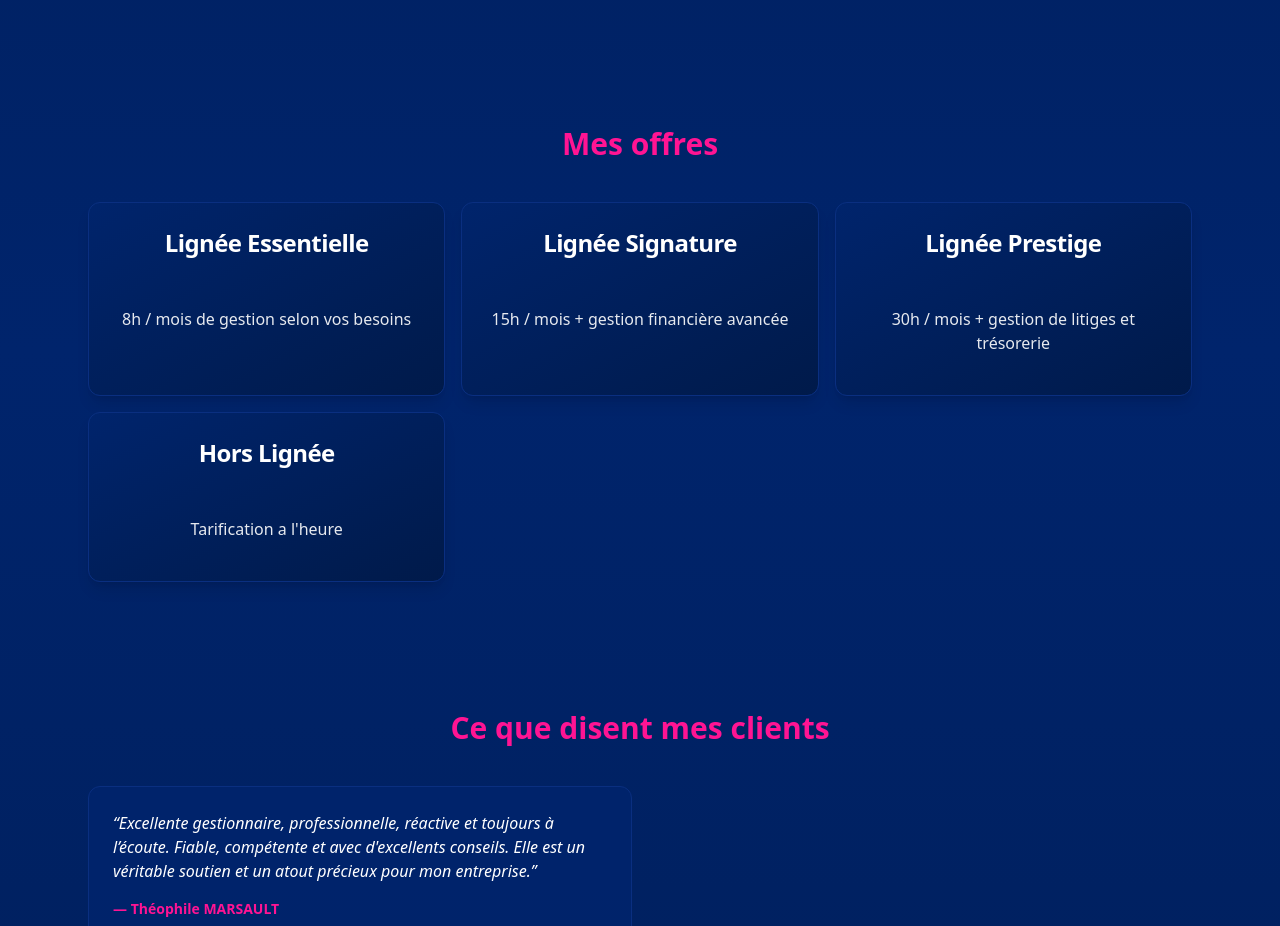
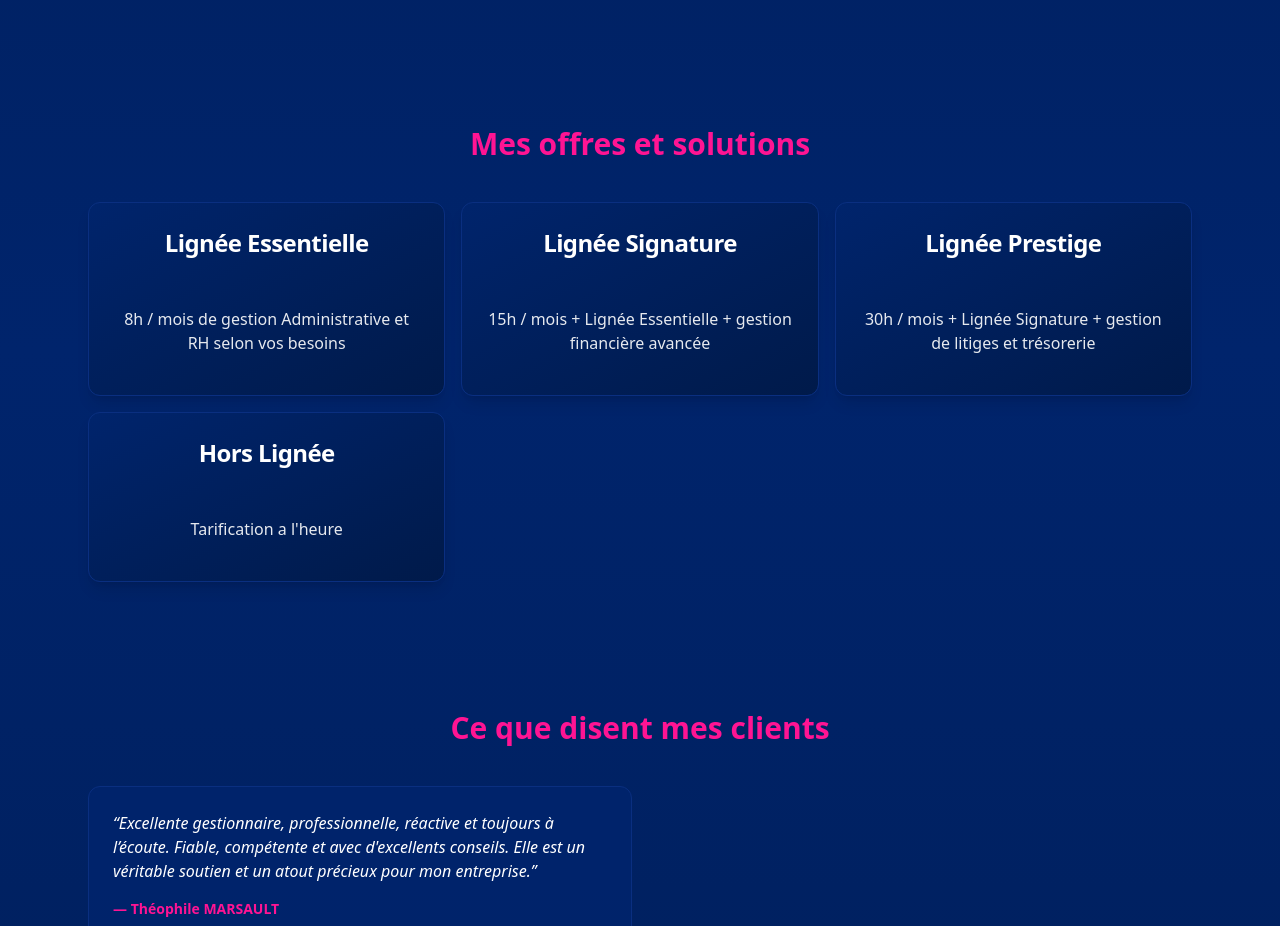
Before and after one commit to azadrius/OCSite, a Next.js app: page / in a window 1280 px wide. Shown: the part 1464-2390 px from the top of the page. Built offline with nearby package versions, Linux system fonts and the light colour scheme.

Commit message:
Retour Oceane Lignées

```diff
--- a/pages/index.js
+++ b/pages/index.js
@@ -24,9 +24,9 @@ const DATA = {
     { icon: Users, text: "Isolement professionnel" },
   ],
   offers: [
-    { name: "Lignée Essentielle", price: "", desc: "8h / mois de gestion selon vos besoins" },
-    { name: "Lignée Signature", price: "", desc: "15h / mois + gestion financière avancée" },
-    { name: "Lignée Prestige", price: "", desc: "30h / mois + gestion de litiges et trésorerie" },
+    { name: "Lignée Essentielle", price: "", desc: "8h / mois de gestion Administrative et RH selon vos besoins" },
+    { name: "Lignée Signature", price: "", desc: "15h / mois + Lignée Essentielle + gestion financière avancée" },
+    { name: "Lignée Prestige", price: "", desc: "30h / mois + Lignée Signature + gestion de litiges et trésorerie" },
     { name: "Hors Lignée", price: "", desc: "Tarification a l'heure" },
   ],
   gestions: [
@@ -181,7 +181,7 @@ const Problems = ({ items }) => (
 
 const Offers = ({ items }) => (
   <section id="offres" className="px-3 sm:px-6 py-10 sm:py-16 max-w-6xl mx-auto">
-    <h2 className="text-2xl sm:text-3xl font-bold text-[#FF1493] text-center mb-6 sm:mb-10">Mes offres</h2>
+    <h2 className="text-2xl sm:text-3xl font-bold text-[#FF1493] text-center mb-6 sm:mb-10">Mes offres et solutions</h2>
     <div className="grid grid-cols-1 sm:grid-cols-2 lg:grid-cols-3 gap-4">
       {items.map((offer, i) => (
         <Card
```
